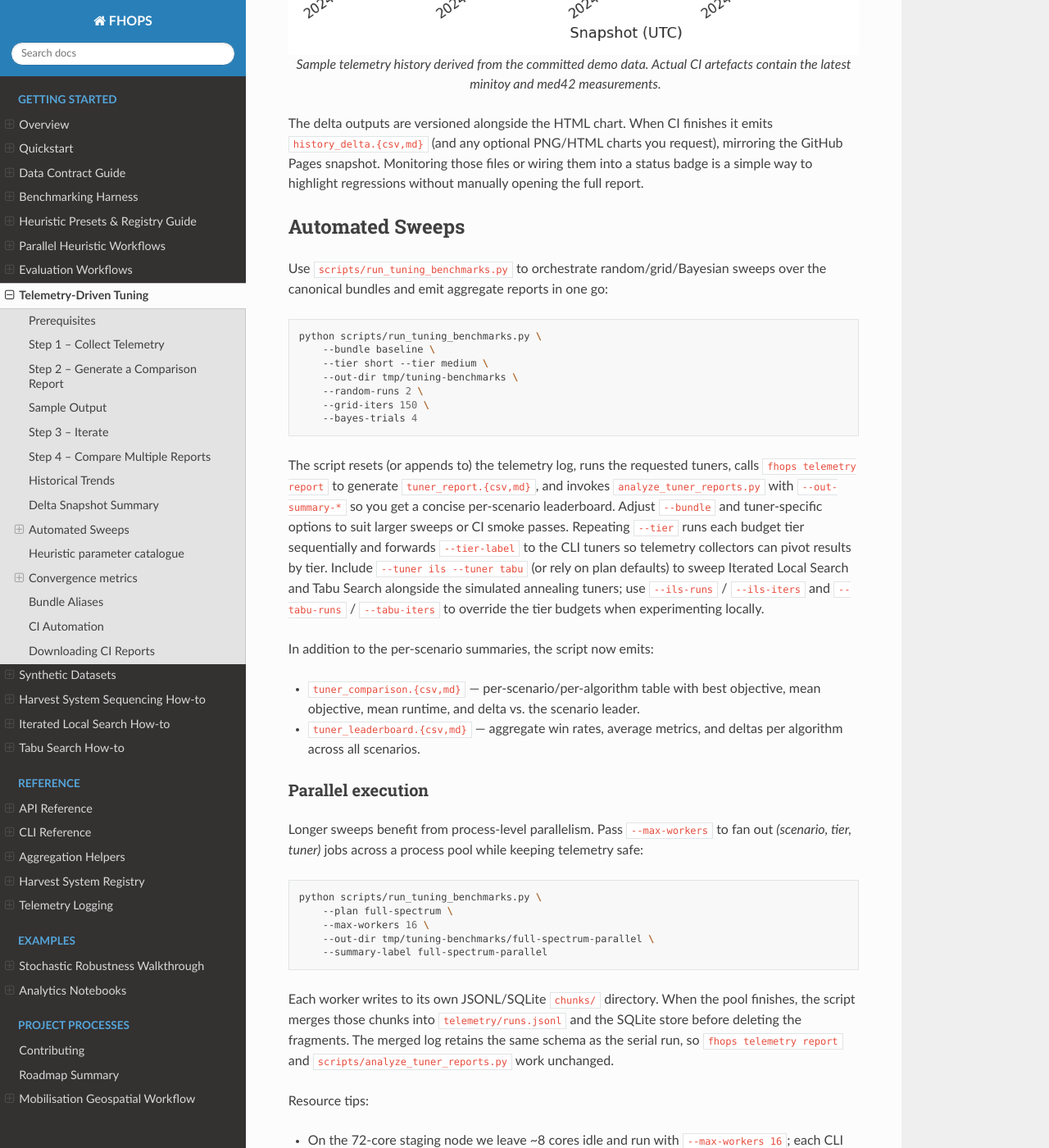
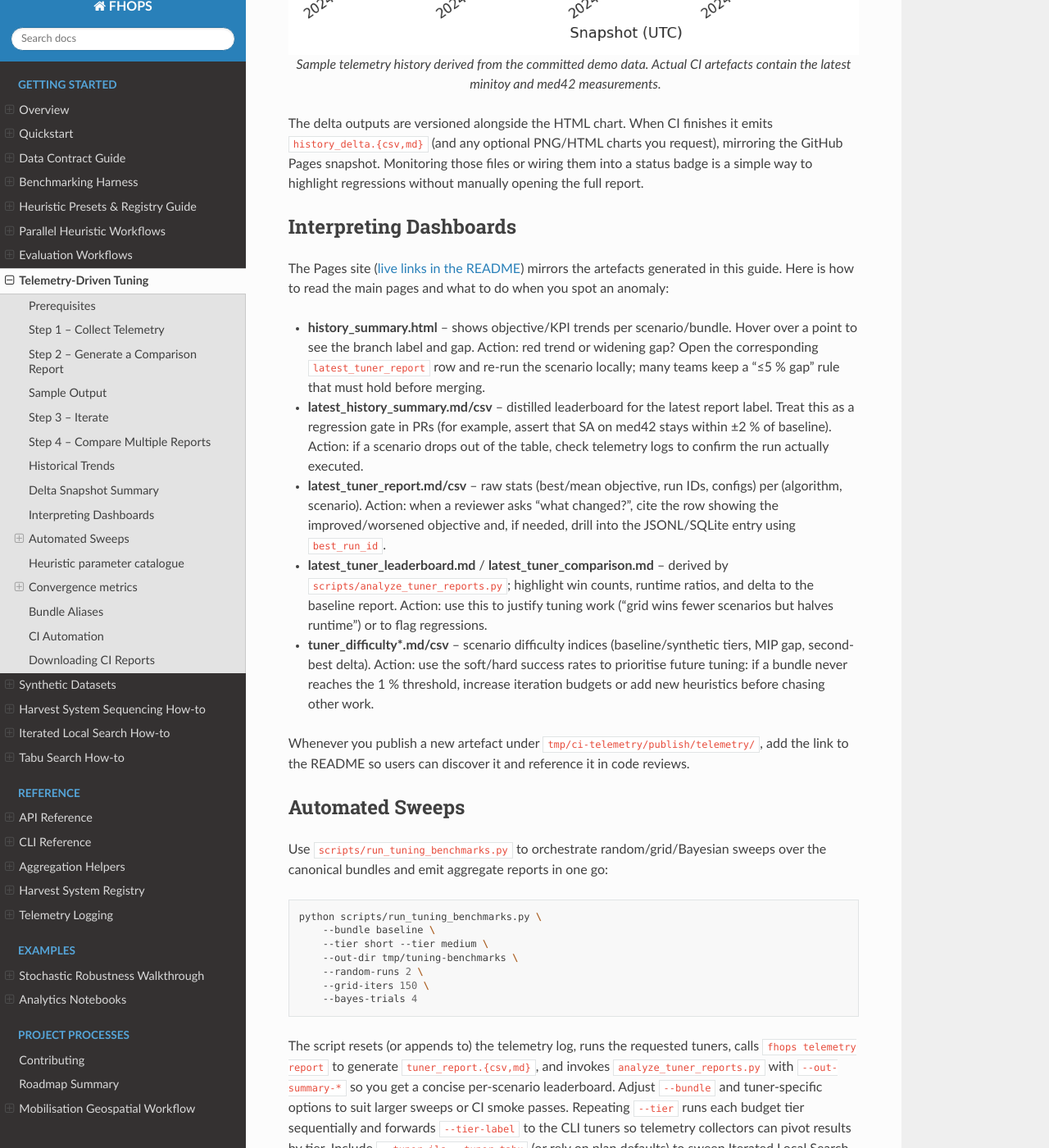
Before and after one commit to UBC-FRESH/fhops, a Sphinx documentation site: the page built from docs/howto/telemetry_tuning.rst, in a window 1280 px wide and 1400 px high, scrolled down 4149 px. Shown: the whole window at 82% size. Built offline with Sphinx 7.4.7 and the Read the Docs theme 3.1.0, drawn with Linux system fonts in a browser that asks for light colours.

Commit message:
Document telemetry dashboard interpretation

```diff
--- a/docs/howto/telemetry_tuning.rst
+++ b/docs/howto/telemetry_tuning.rst
@@ -201,6 +201,39 @@ emits ``history_delta.{csv,md}`` (and any optional PNG/HTML charts you request),
 mirroring the GitHub Pages snapshot. Monitoring those files or wiring them into a
 status badge is a simple way to highlight regressions without manually opening the
 full report.
+
+.. _telemetry_dashboard_interpretation:
+
+Interpreting Dashboards
+-----------------------
+
+The Pages site (`live links in the README <../README.html#live-dashboards>`_) mirrors the
+artefacts generated in this guide. Here is how to read the main pages and what to do when
+you spot an anomaly:
+
+* **history_summary.html** – shows objective/KPI trends per scenario/bundle. Hover over a
+  point to see the branch label and gap. Action: red trend or widening gap? Open the
+  corresponding ``latest_tuner_report`` row and re-run the scenario locally; many teams keep
+  a “≤5 % gap” rule that must hold before merging.
+* **latest_history_summary.md/csv** – distilled leaderboard for the latest report label.
+  Treat this as a regression gate in PRs (for example, assert that SA on med42 stays within
+  ±2 % of baseline). Action: if a scenario drops out of the table, check telemetry logs to
+  confirm the run actually executed.
+* **latest_tuner_report.md/csv** – raw stats (best/mean objective, run IDs, configs) per
+  (algorithm, scenario). Action: when a reviewer asks “what changed?”, cite the row
+  showing the improved/worsened objective and, if needed, drill into the JSONL/SQLite
+  entry using ``best_run_id``.
+* **latest_tuner_leaderboard.md** / **latest_tuner_comparison.md** – derived by
+  ``scripts/analyze_tuner_reports.py``; highlight win counts, runtime ratios, and delta to
+  the baseline report. Action: use this to justify tuning work (“grid wins fewer scenarios
+  but halves runtime”) or to flag regressions.
+* **tuner_difficulty*.md/csv** – scenario difficulty indices (baseline/synthetic tiers,
+  MIP gap, second-best delta). Action: use the soft/hard success rates to prioritise future
+  tuning: if a bundle never reaches the 1 % threshold, increase iteration budgets or add new
+  heuristics before chasing other work.
+
+Whenever you publish a new artefact under ``tmp/ci-telemetry/publish/telemetry/``, add the
+link to the README so users can discover it and reference it in code reviews.
 
 Automated Sweeps
 ----------------
```
Also changed, not shown: README.md (+21 -6 lines).
